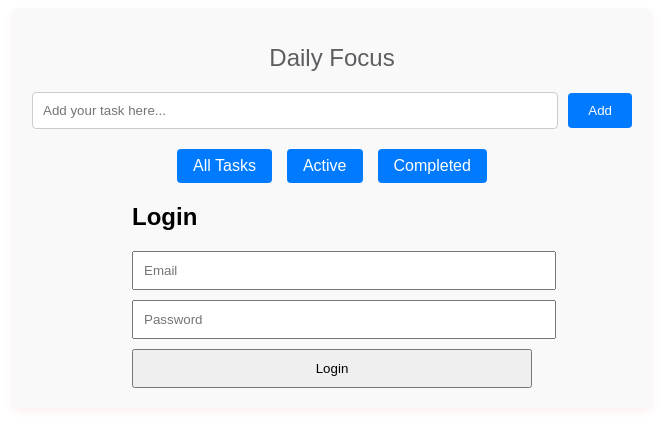
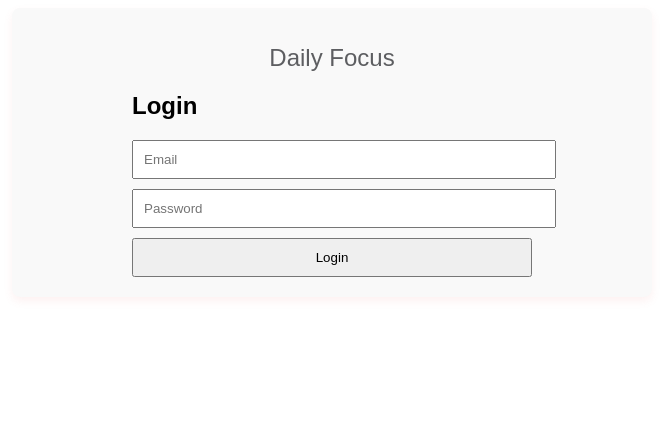
Before and after one commit to Swaaleh/daily-focus, a React (Vite) app: page /login in a window 1280 px wide. Shown: the top 426 px of the page, without its empty margins (308-971 px from the left). Built offline with nearby package versions, Linux system fonts and the light colour scheme.

Commit message:
Protecting add form and navigation to todos for non-users.

```diff
--- a/src/App.jsx
+++ b/src/App.jsx
@@ -4,12 +4,12 @@ import { TodosProvider } from "./context/TodosContext";
 import Header from "./components/Header";
 import Feedback from "./components/Feedback";
 import TodoForm from "./components/TodoForm";
-import AllTodos from "./pages/AllTodos";
-import ActiveTodos from "./pages/ActiveTodos";
-import CompletedTodos from "./pages/CompletedTodos";
-import NotFound from "./pages/NotFound";
 import AnimatedRoutes from "./components/AnimatedRoutes";
+import { useAuth } from "./context/AuthContext";
+import { useTodos } from "./context/TodosContext";
+
 export default function App() {
+    const { user } = useAuth();
 
     const styles = {
         container: {
@@ -59,7 +59,8 @@ export default function App() {
             <Router>
                 <div style={styles.container}>
                     <Header title={"Daily Focus"} />
-
+                    {user &&(
+                        <>
                         <Feedback />
                         <TodoForm />
                             <nav style={styles.nav}>
@@ -67,7 +68,8 @@ export default function App() {
                                 <NavLink to="/active" style={({isActive})=> isActive ? {...styles.navLink, ...styles.activeNavLink} : styles.navLink}>Active</NavLink>
                                 <NavLink to="/completed" style={({isActive})=> isActive ? {...styles.navLink, ...styles.activeNavLink} : styles.navLink}>Completed</NavLink>
                             </nav>
-
+                        </>
+                    )}
                 <AnimatedRoutes />
                 </div>
             </Router>
--- a/src/components/AnimatedRoutes.jsx
+++ b/src/components/AnimatedRoutes.jsx
@@ -27,7 +27,7 @@ export default function AnimatedRoutes() {
     >
       <Routes location={location}>
         <Route path="/login" element={<Login />} />
-        <Route path="/" elementd={
+        <Route path="/" element={
           <ProtectedRoute>
             <AllTodos />
           </ProtectedRoute>
```
Lines whose indentation alone changed are shown as unchanged.
